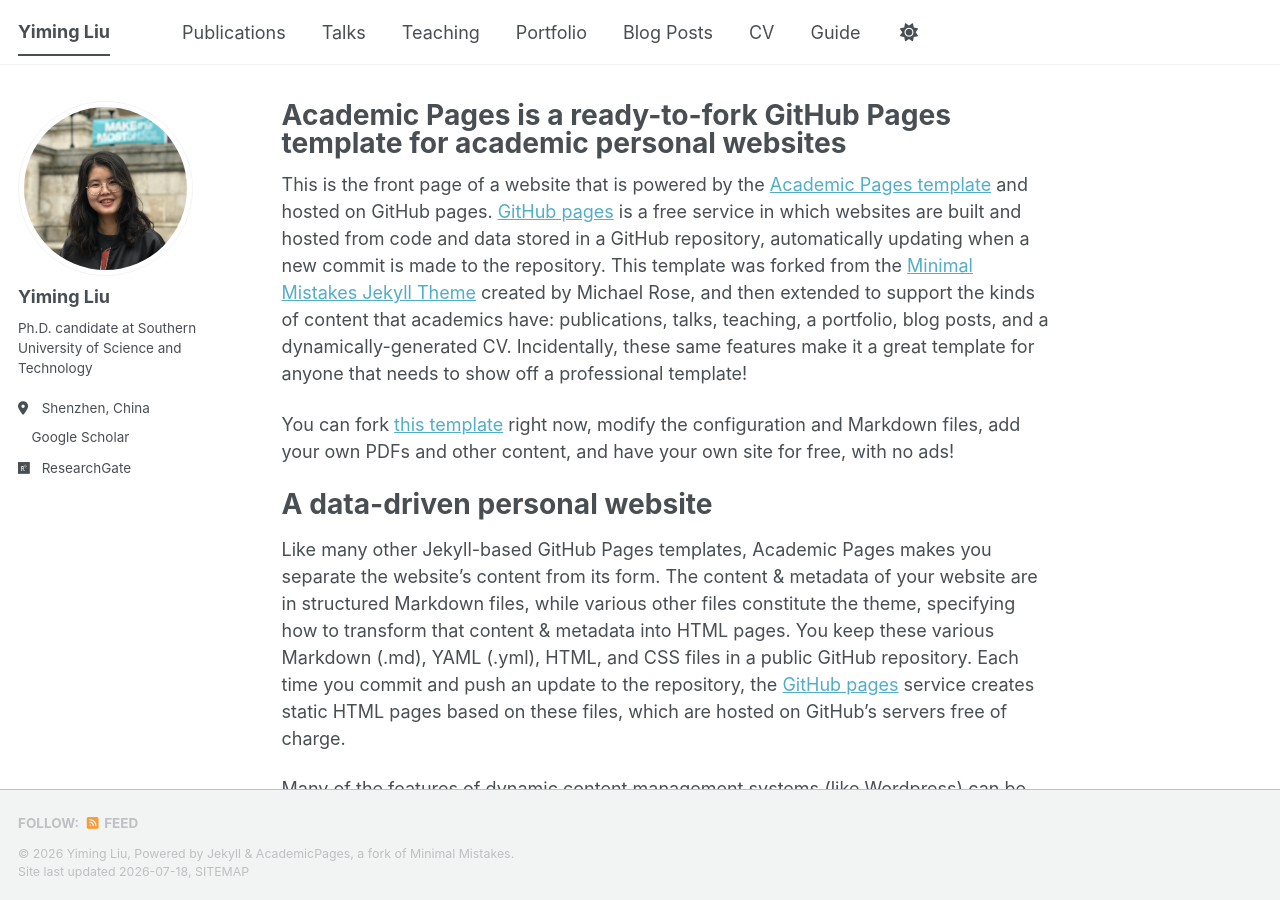
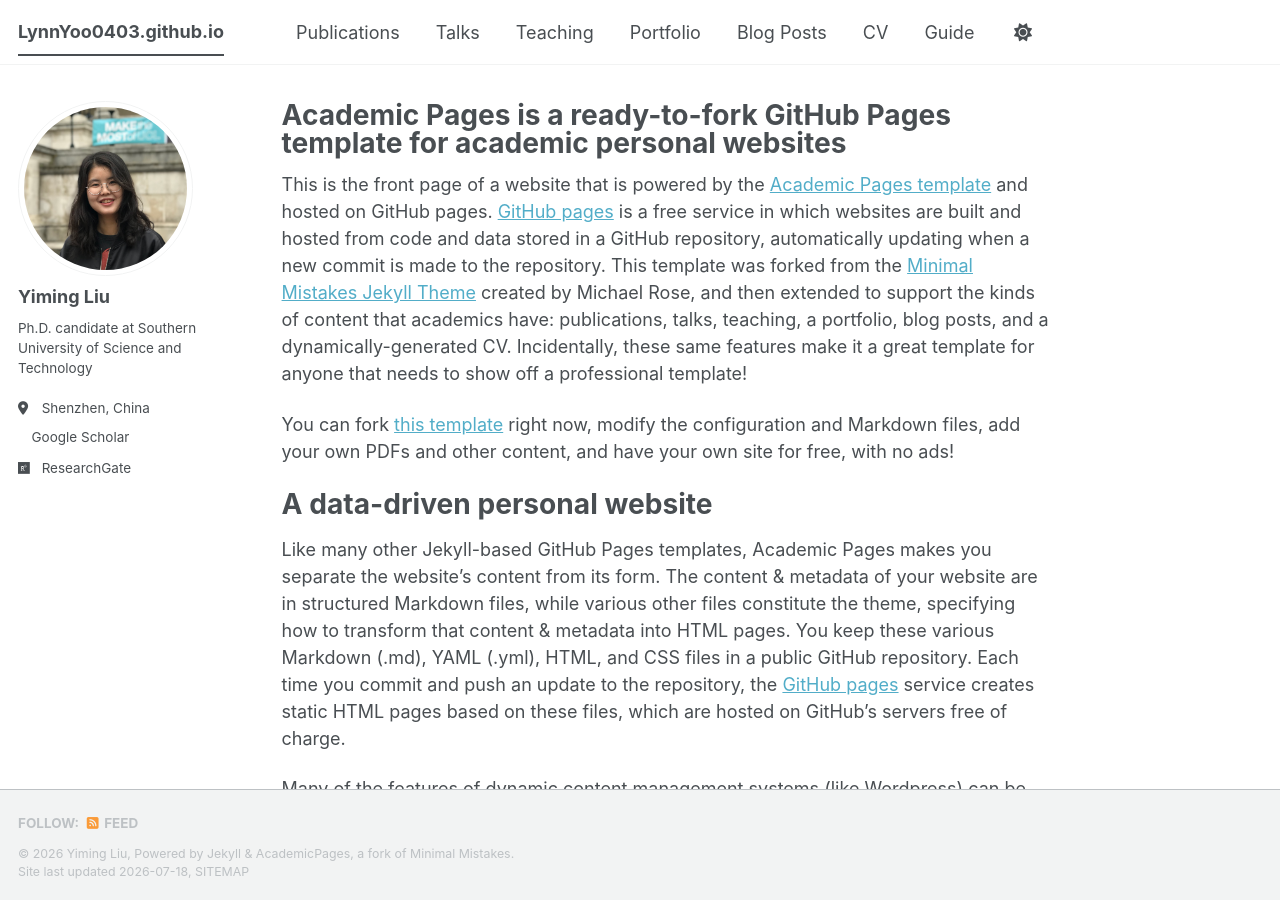
Before and after one commit to LynnYoo0403/LynnYoo0403.github.io, a Jekyll site: the page built from _pages/about.md, in a window 1280 px wide and 900 px high. Built offline with Jekyll 4.4.1, drawn with Linux system fonts in a browser that asks for light colours; a style sheet for code colours, icons or effects is not loaded.

Commit message:
Comment out the site title in _config.yml
Commented out the site title in the configuration file.

```diff
--- a/_config.yml
+++ b/_config.yml
@@ -9,7 +9,7 @@
 # Basic Site Settings
 locale                   : "en-US"
 site_theme               : "default" # The available themes options are "default", "air", "sunrise", "mint", "dirt" and "contrast"
-title                    : "Yiming Liu"
+title                    : #"Yiming Liu"
 title_separator          : "-"
 name                     : &name "Yiming Liu"
 description              : &description "Your Name's academic portfolio"   # Update this with a general description of your site, this is the default if not overridden by a page
```
